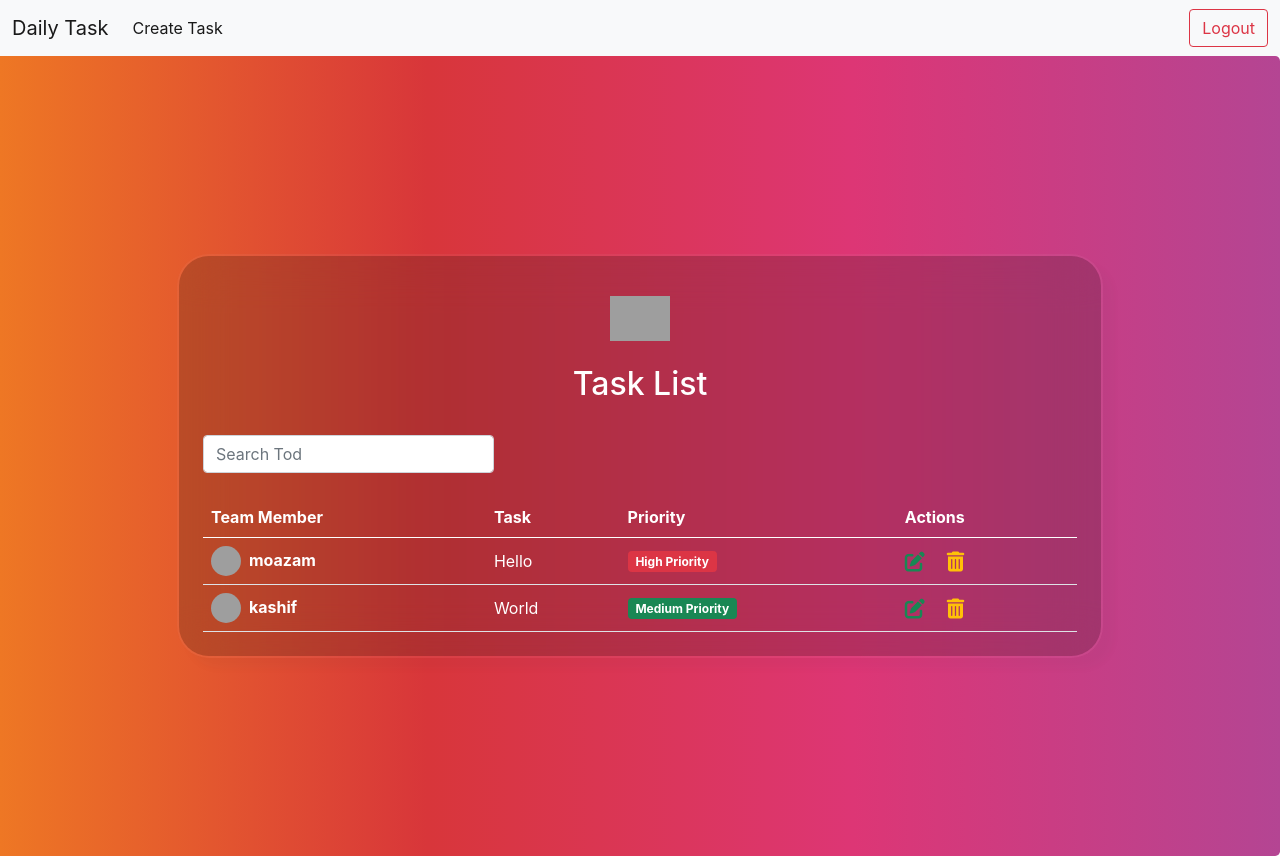
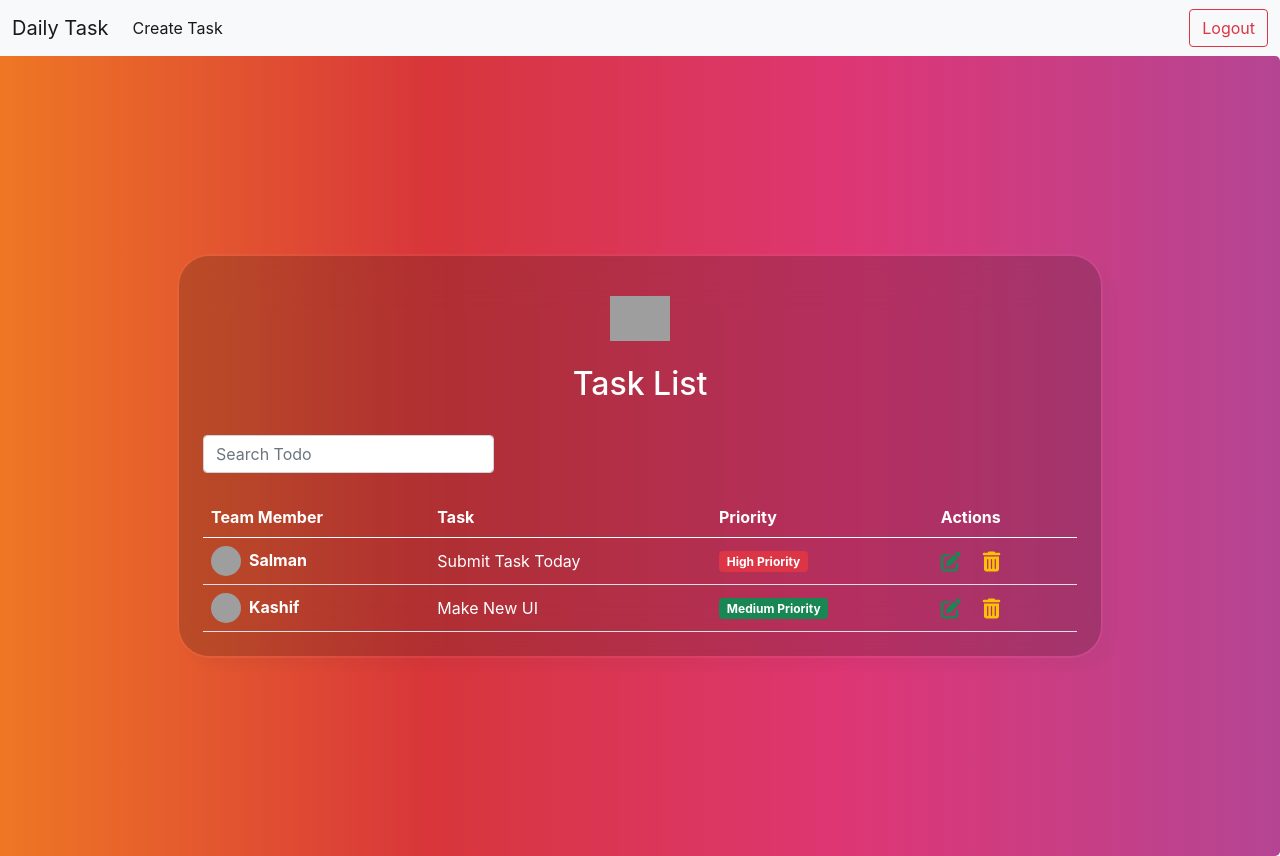
Before and after one commit to Moazam05/login-with-todo-app, a React (Create React App) app: page /dashboard in a window 1280 px wide. Built offline with nearby package versions, Linux system fonts and the light colour scheme; grey boxes are pictures that could not be loaded.

Commit message:
Title Modified

```diff
--- a/public/index.html
+++ b/public/index.html
@@ -37,7 +37,7 @@
       crossorigin="anonymous"
       referrerpolicy="no-referrer"
     />
-    <title>React App</title>
+    <title>Login | Todo App</title>
   </head>
   <body>
     <noscript>You need to enable JavaScript to run this app.</noscript>
--- a/src/components/Todo/AllTodo.js
+++ b/src/components/Todo/AllTodo.js
@@ -34,7 +34,7 @@ const AllTodo = () => {
                     <input
                       type='text'
                       className='form-control mb-4'
-                      placeholder='Search Tod'
+                      placeholder='Search Todo'
                       onChange={(e) => setSearchTodo(e.target.value)}
                     />
                   </div>
--- a/src/features/todoSlice.js
+++ b/src/features/todoSlice.js
@@ -1,8 +1,8 @@
 import { createSlice } from '@reduxjs/toolkit';
 
 const initialState = [
-  { id: '1', title: 'moazam', task: 'Hello', priority: 'High' },
-  { id: '2', title: 'kashif', task: 'World', priority: 'Medium' },
+  { id: '1', title: 'Salman', task: 'Submit Task Today', priority: 'High' },
+  { id: '2', title: 'Kashif', task: 'Make New UI', priority: 'Medium' },
 ];
 
 export const todoSlice = createSlice({
```
